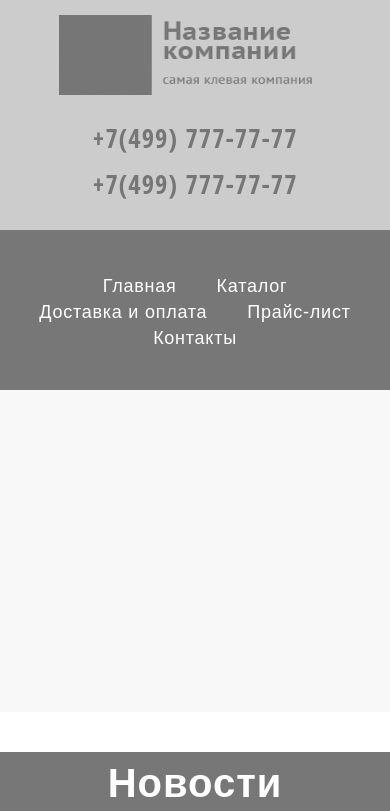
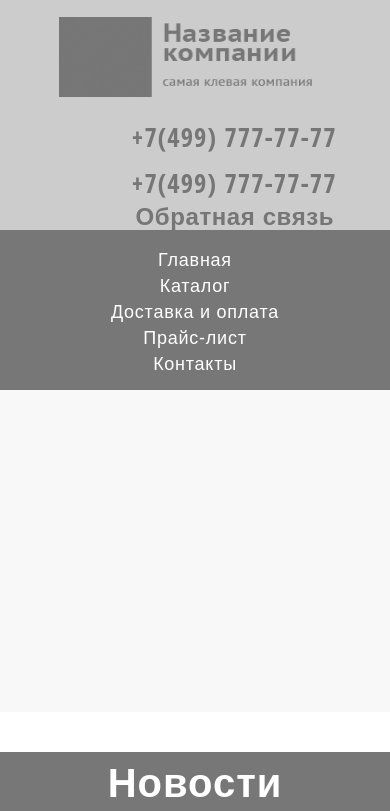
Before and after one commit to deltverden/hard, a website: page index.html in a window 390 px wide. Shown: the top 811 px of the page. Drawn offline with Linux system fonts and the light colour scheme.

Commit message:
Added feedback button

```diff
--- a/assets/styles/scss/main.scss
+++ b/assets/styles/scss/main.scss
@@ -87,8 +87,8 @@ body {
             height: 160px !important;
 
             ul {
-                flex-direction: column;
-                align-items: center;
+                flex-direction: column !important;
+                align-items: center !important;
                 li {
                     display: block !important;
 
@@ -155,32 +155,55 @@ body {
             display: flex;
             align-items: center;
 
-            div {
+            .hc-left {
                 position: absolute;
                 left: 0;
                 width: 273px;
-                height: 100px;
+                height: 100%;
+                display: flex;
+                align-items: center;
 
                 img {
-                    width: 100%;
-                    height: 100%;
+                    width: 273px;
+                    height: 100px;
                 }
             }
 
-            p {
-                font-family: 'Open Sans Condensed', sans-serif;
-
+            .hc-right {
                 position: absolute;
                 right: 0;
                 width: 283px;
-                height: 100px;
+                height: 100%;
                 margin: 0;
-                color: #767676;
-                font-size: 32px;
-                font-weight: 300;
-                line-height: 46px;
-                letter-spacing: 1px;
-                text-align: end;
+                display: flex;
+                flex-direction: column;
+                justify-content: center;
+                align-items: flex-end;
+
+                p {
+                    font-family: 'Open Sans Condensed', sans-serif;
+
+                    color: #767676;
+                    font-size: 32px;
+                    font-weight: 300;
+                    line-height: 46px;
+                    letter-spacing: 1px;
+                }
+
+                a {
+                    color: #767676;
+                    width: 201px;
+                    font-size: 24px;
+                    font-weight: 700;
+                    letter-spacing: 0.6px;
+                    text-decoration: none;
+                    border-bottom: 2px dashed rgba(118, 118, 118, 0);
+                    transition: .5s;
+
+                    &:hover {
+                        border-bottom: 2px dashed rgba(118, 118, 118, 1);
+                    }
+                }
             }
         }
     }
--- a/index.html
+++ b/index.html
@@ -10,13 +10,16 @@
     <header class="header">
         <div class="container">
             <div class="hc-head">
-                <div>
+                <div class="hc-left">
                     <img src="assets/images/logo.png" alt="Logo" title="Logo">
                 </div>
-                <p>
-                    +7(499) 777-77-77<br>
-                    +7(499) 777-77-77
-                </p>
+                <div class="hc-right">
+                    <p>
+                        +7(499) 777-77-77<br>
+                        +7(499) 777-77-77
+                    </p>
+                    <a href="">Обратная связь</a>
+                </div>
             </div>
         </div>
     </header>
```
Also changed, not shown: assets/images/sl1.png (added), assets/images/sl2.png (added), assets/styles/css/main.css.
